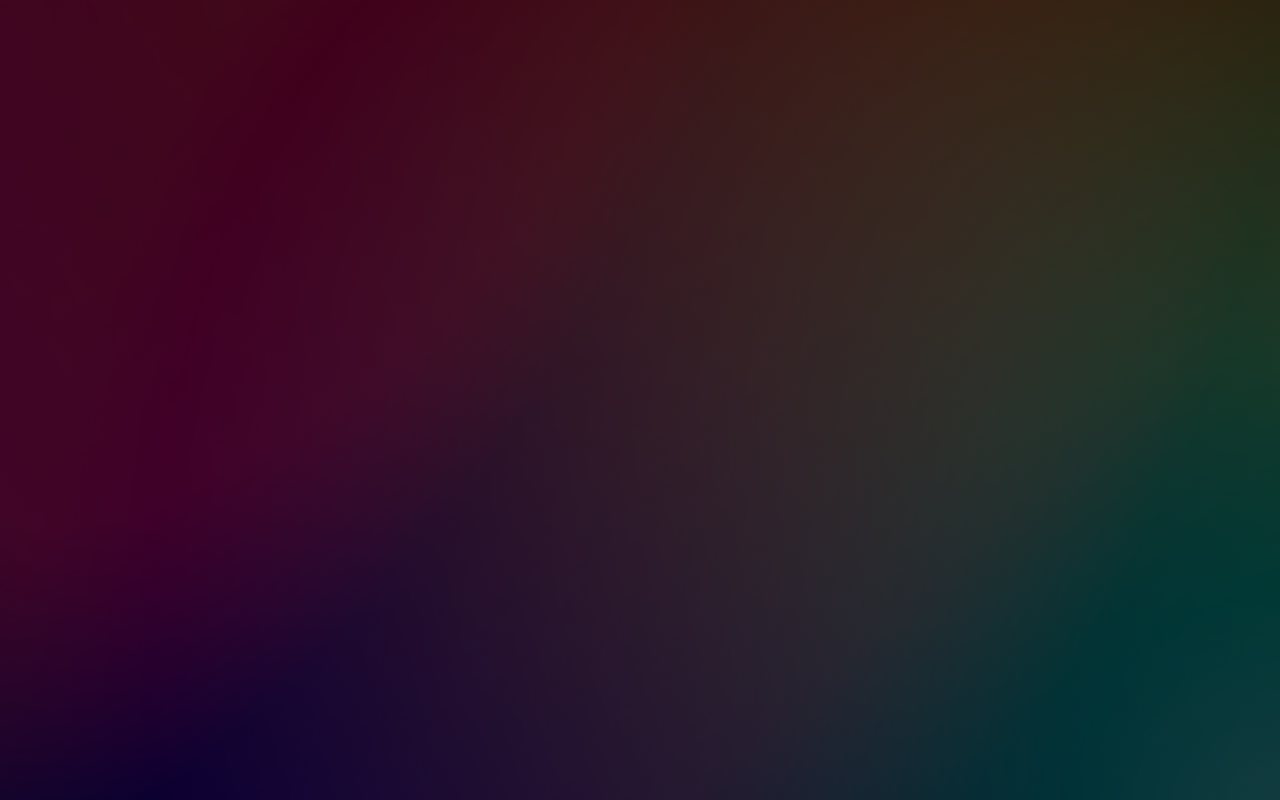
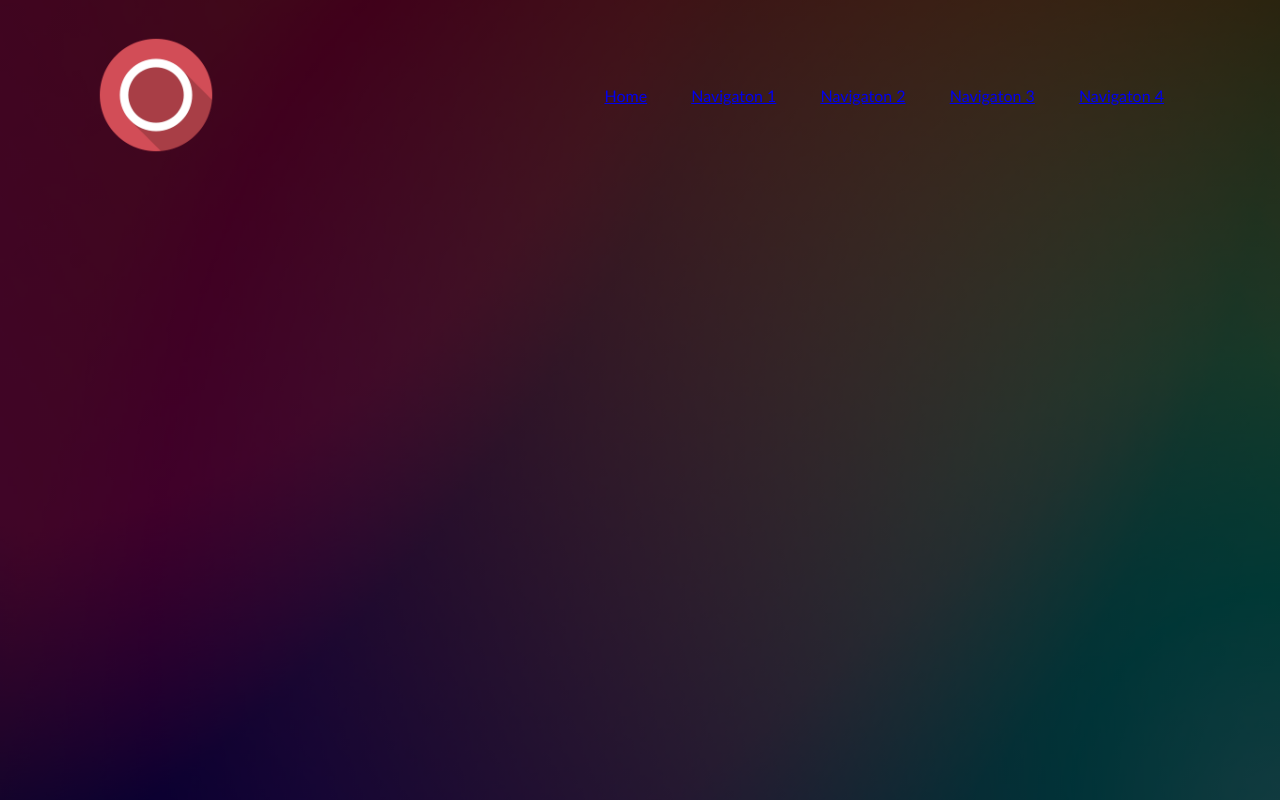
Before and after one commit to Dyoneus/Home, a plain HTML site: page index.html in a window 1280 px wide. Drawn offline with Linux system fonts and the light colour scheme.

Commit message:
Adding logo and navigation bar

```diff
--- a/index.html
+++ b/index.html
@@ -9,7 +9,16 @@
 
 <body>
   <div class="banner">
-
+	  <div class="navbar">
+		  <img src="logo.png" class="logo">
+		  <ul>
+			  <li><a href="#">Home</a></li>
+			  <li><a href="#">Navigaton 1</a></li>
+			  <li><a href="#">Navigaton 2</a></li>
+			  <li><a href="#">Navigaton 3</a></li>
+			  <li><a href="#">Navigaton 4</a></li>
+		  </ul>
+	  </div>
   </div>
 </body>
 
--- a/style.css
+++ b/style.css
@@ -10,3 +10,23 @@
     background-size: cover;
     background-position: center;
 }
+
+.navbar{
+    width: 85%;
+    margin: auto;
+    padding: 35px 0;
+    display: flex;
+    align-items: center;
+    justify-content: space-between;
+}
+
+.logo{
+    width: 120px;
+    cursor: pointer;
+}
+
+.navbar ul li{
+    list-style: none;
+    display: inline-block;
+    margin: 0 20px;
+}
```
Also changed, not shown: logo.png (added).
